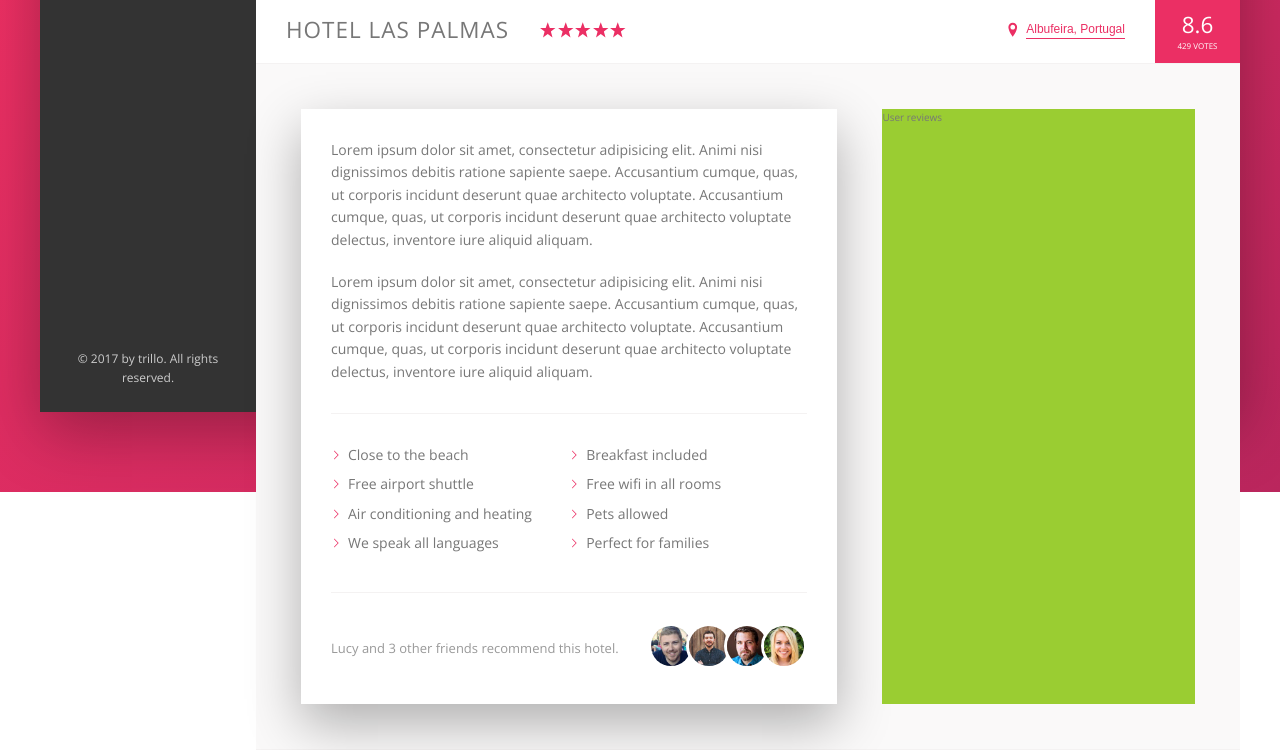
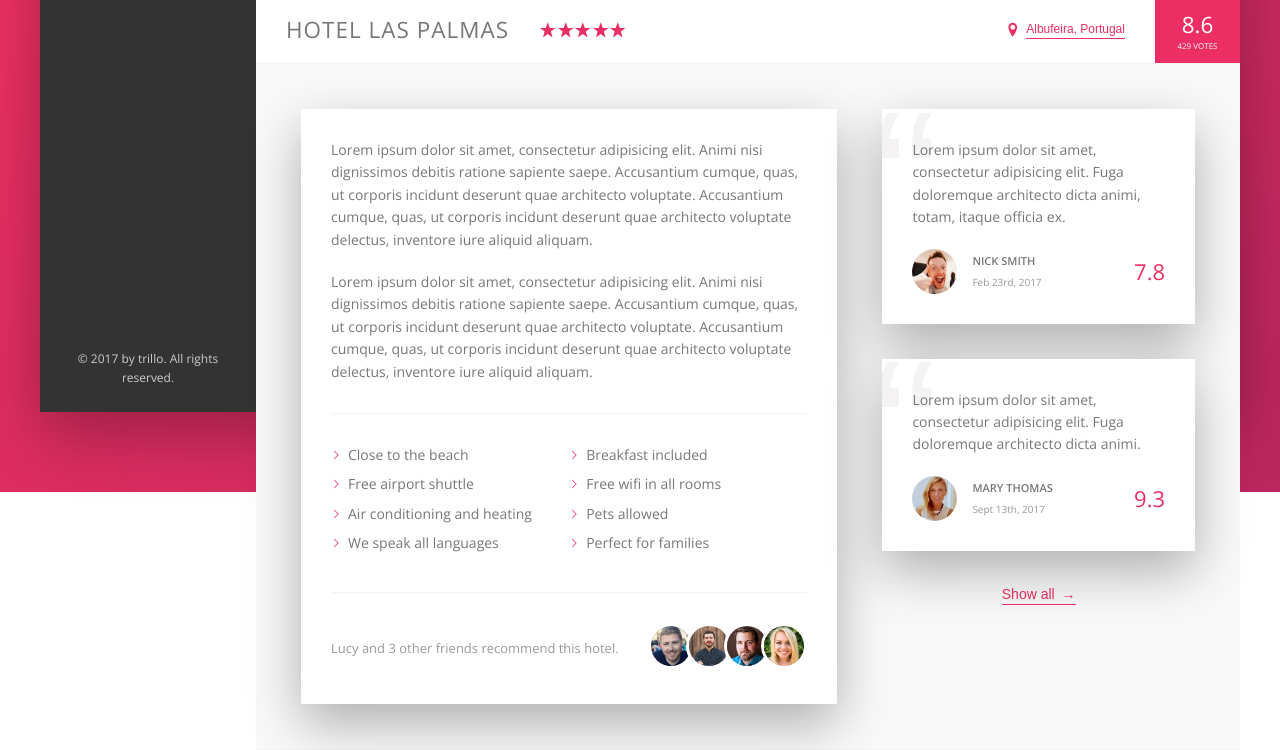
Before and after one commit to rmacca1511/trillo-project-training, a website: page index.html in a window 1280 px wide. Shown: the part 538-1288 px from the top of the page. Drawn offline with nearby package versions, Linux system fonts and the light colour scheme.

Commit message:
Building the User Reviews Section

```diff
--- a/index.html
+++ b/index.html
@@ -163,7 +163,35 @@
                         </div>
 
                         <div class="user-reviews">
-                            User reviews
+                            <figure class="review">
+                                <blockquote class="review__text">
+                                    Lorem ipsum dolor sit amet, consectetur adipisicing elit. Fuga doloremque architecto dicta animi, totam, itaque officia ex.
+                                </blockquote>
+                                <figcaption class="review__user">
+                                    <img src="img/user-1.jpg" alt="User 1" class="review__photo">
+                                    <div class="review__user-box">
+                                        <p class="review__user-name">Nick Smith</p>
+                                        <p class="review__user-date">Feb 23rd, 2017</p>
+                                    </div>
+                                    <div class="review__rating">7.8</div>
+                                </figcaption>
+                            </figure>
+
+                            <figure class="review">
+                                <blockquote class="review__text">
+                                    Lorem ipsum dolor sit amet, consectetur adipisicing elit. Fuga doloremque architecto dicta animi.
+                                </blockquote>
+                                <figcaption class="review__user">
+                                    <img src="img/user-2.jpg" alt="User 2" class="review__photo">
+                                    <div class="review__user-box">
+                                        <p class="review__user-name">Mary Thomas</p>
+                                        <p class="review__user-date">Sept 13th, 2017</p>
+                                    </div>
+                                    <div class="review__rating">9.3</div>
+                                </figcaption>
+                            </figure>
+
+                            <button class="btn-inline">Show all <span>&rarr;</span></button>
                         </div>
                     </div>
                 </main>
--- a/sass/_components.scss
+++ b/sass/_components.scss
@@ -301,8 +301,16 @@
     cursor: pointer;
     transition: all .2s;
 
+    & span {
+        margin-left: 3px;
+        transition: margin-left .2s;
+    }
+
     &:hover {
         color: var(--color-grey-dark-1);
+        span {
+            margin-left: 8px;
+        }
     }
 
     &:focus {
@@ -403,3 +411,67 @@
         }
     }
 }
+
+
+/////////////////////////////////////////////////////////
+// REVIEWS
+.review {
+    background-color: #fff;
+    box-shadow: var(--shadow-light);
+    padding: 3rem;
+    margin-bottom: 3.5rem;
+    position: relative;
+    overflow: hidden;
+
+    &__text {
+        margin-bottom: 2rem;
+        z-index: 10;
+        position: relative;
+    }
+
+    &__user {
+        display: flex;
+        align-items: center;
+    }
+
+    &__photo {
+        height: 4.5rem;
+        width: 4.5rem;
+        border-radius: 50%;
+        margin-right: 1.5rem;
+    }
+
+    &__user-box {
+        margin-right: auto;
+    }
+
+    &__user-name {
+        font-size: 1.1rem;
+        font-weight: 600;
+        text-transform: uppercase;
+        margin-bottom: .4rem;
+    }
+
+    &__user-date {
+        font-size: 1rem;
+        color: var(--color-grey-dark-3);
+    }
+
+    &__rating {
+        color:var(--color-primary);
+        font-size: 2.2rem;
+        font-weight: 300;
+    }
+
+    &::before {
+        content: "\201C";
+        position: absolute;
+        top: -2.75rem;
+        left: -1rem;
+        line-height: 1;
+        font-size: 20rem;
+        color: var(--color-grey-light-2);
+        font-family: sans-serif;
+        z-index: 1;
+    }
+}
--- a/sass/_layout.scss
+++ b/sass/_layout.scss
@@ -46,10 +46,10 @@
     padding: 4.5rem;
     background-color: var(--color-grey-light-1);
     border-bottom: var(--line);
+    font-size: 1.4rem;
 }
 
 .description {
-    font-size: 1.4rem;
     background-color: #fff;
     box-shadow: var(--shadow-light);
     padding: 3rem;
@@ -58,6 +58,9 @@
 }
 
 .user-reviews {
-    background-color: yellowgreen;
     flex: 1;
+
+    display: flex;
+    flex-direction: column;
+    align-items: center;
 }
```
Also changed, not shown: css/style.css.
